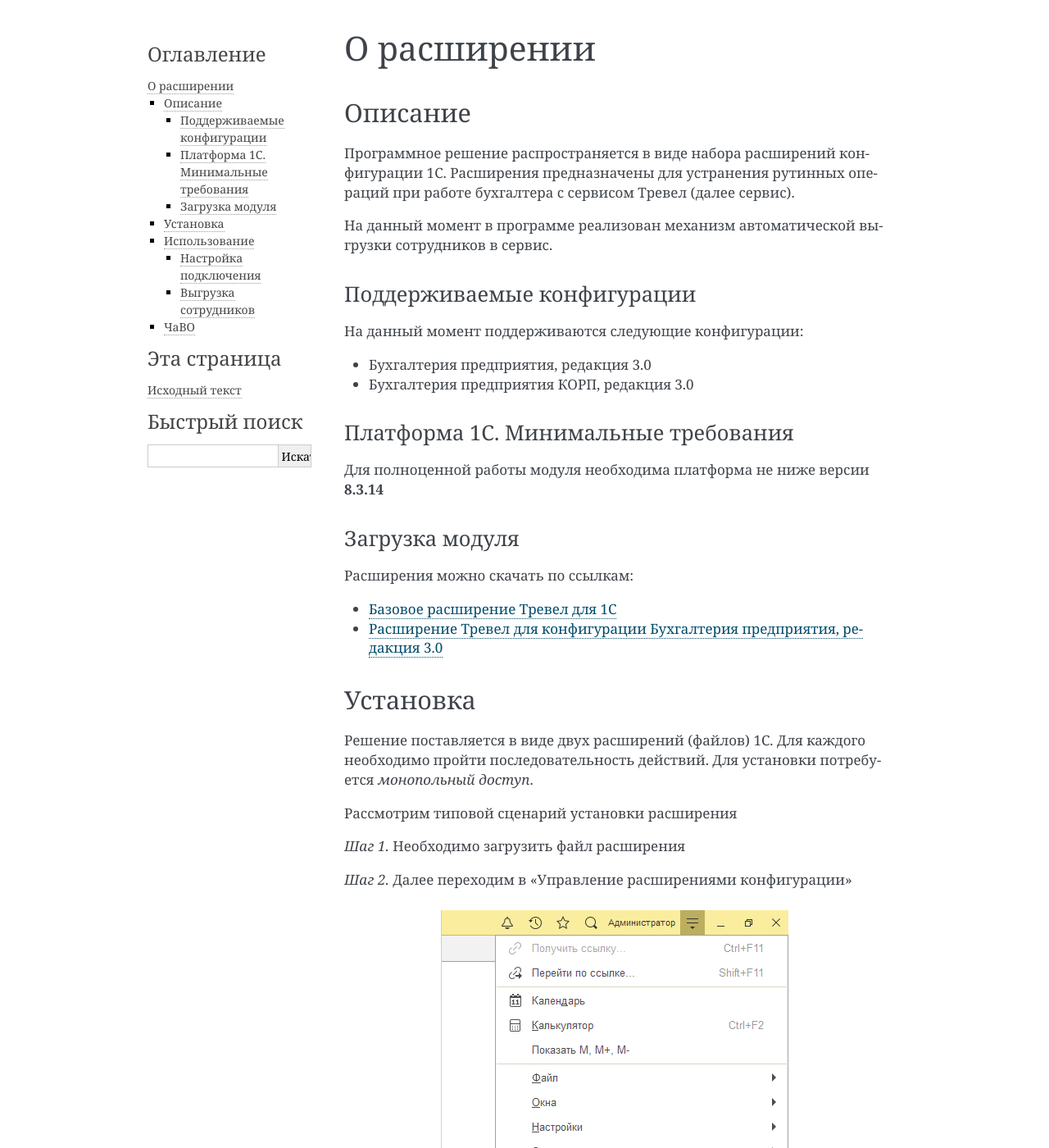
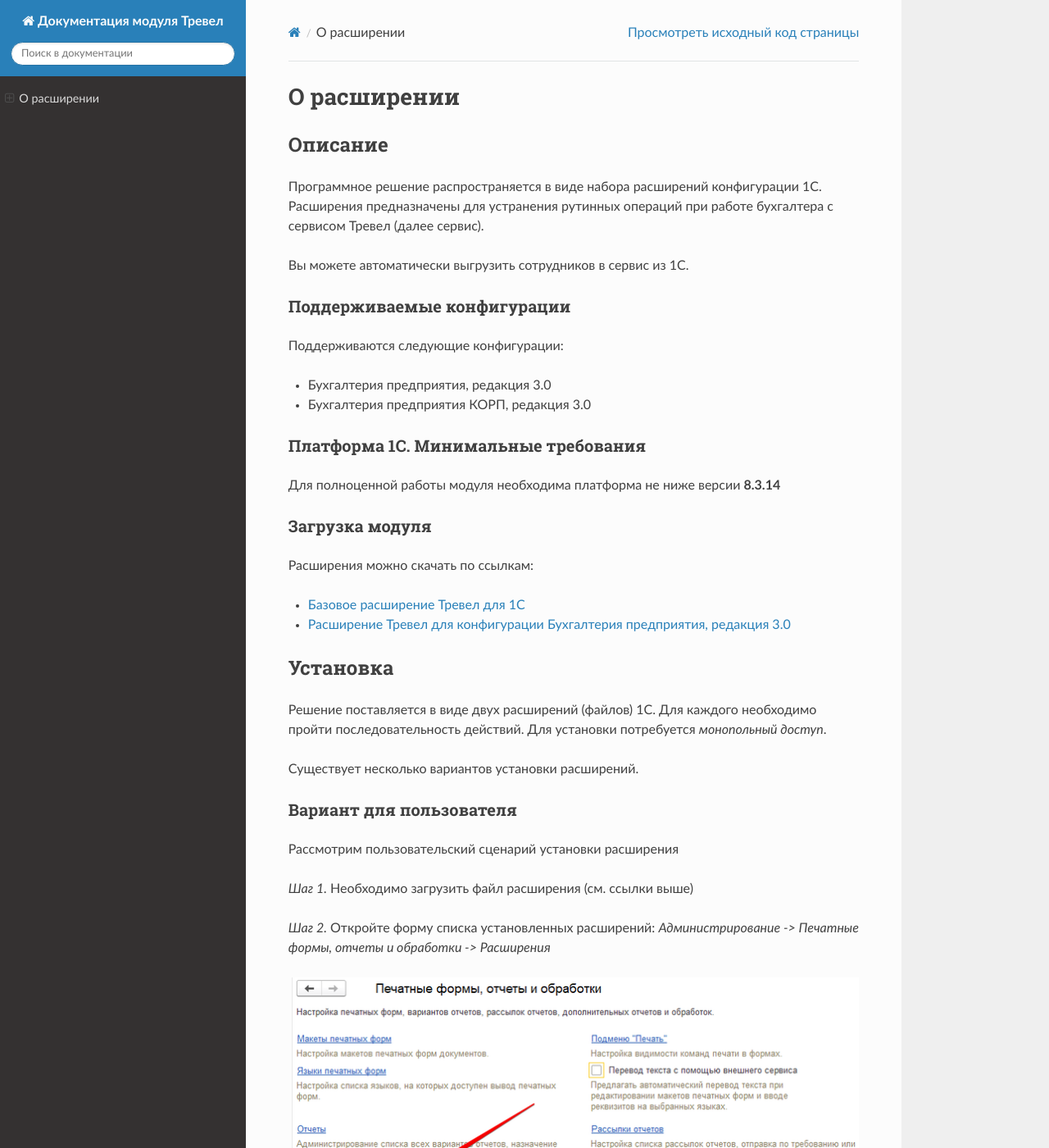
Before and after one commit to kontur-1c/travel-doc, a Sphinx documentation site: the page built from docs/index.rst, in a window 1280 px wide and 1400 px high. Shown: the whole window at 82% size. Built offline with Sphinx 7.4.7 and the Read the Docs theme 2.0.0, drawn with Linux system fonts in a browser that asks for light colours; some of the changed text lies outside the part shown.

Commit message:
Изменена тема Добавлен вариант установки расширения через "Администрирование" Добавлены ссылки на расширения

```diff
--- a/docs/conf.py
+++ b/docs/conf.py
@@ -51,7 +51,7 @@
 # The theme to use for HTML and HTML Help pages.  See the documentation for
 # a list of builtin themes.
 #
-html_theme = 'alabaster'
+html_theme = 'sphinx_rtd_theme'
 
 # Add any paths that contain custom static files (such as style sheets) here,
 # relative to this directory. They are copied after the builtin static files,
--- a/docs/index.rst
+++ b/docs/index.rst
@@ -7,12 +7,12 @@
 Программное решение распространяется в виде набора расширений конфигурации 1С.
 Расширения предназначены для устранения рутинных операций при работе бухгалтера с сервисом Тревел (далее сервис).
 
-На данный момент в программе реализован механизм автоматической выгрузки сотрудников в сервис.
+Вы можете автоматически выгрузить сотрудников в сервис из 1С.
 
 Поддерживаемые конфигурации
 ~~~~~~~~~~~~~~~~~~~~~~~~~~~
 
-На данный момент поддерживаются следующие конфигурации:
+Поддерживаются следующие конфигурации:
 
 * Бухгалтерия предприятия, редакция 3.0
 * Бухгалтерия предприятия КОРП, редакция 3.0
@@ -27,22 +27,51 @@
 
 Расширения можно скачать по ссылкам:
 
-* `Базовое расширение Тревел для 1С <https://kontur.travel/>`_
-* `Расширение Тревел для конфигурации Бухгалтерия предприятия, редакция 3.0 <https://kontur.travel/>`_
+* `Базовое расширение Тревел для 1С <https://update.kontur.ru/1c/v1/travel/extension>`_
+* `Расширение Тревел для конфигурации Бухгалтерия предприятия, редакция 3.0 <https://update.kontur.ru/1c/v1/travel_bp3/extension>`_
 
 Установка
 ---------
 
-Решение поставляется в виде двух расширений (файлов) 1С. Для каждого необходимо пройти последовательность действий. Для установки потребуется *монопольный доступ*.
+Решение поставляется в виде двух расширений (файлов) 1С. Для каждого необходимо пройти последовательность действий.
+Для установки потребуется *монопольный доступ*.
 
-Рассмотрим типовой сценарий установки расширения
+Существует несколько вариантов установки расширений.
+
+Вариант для пользователя
+~~~~~~~~~~~~~~~~~~~~~~~~
+
+Рассмотрим пользовательский сценарий установки расширения
+
+*Шаг 1.* Необходимо загрузить файл расширения (см. ссылки выше)
+
+*Шаг 2.* Откройте форму списка установленных расширений: *Администрирование -> Печатные формы, отчеты и обработки -> Расширения*
+
+.. image:: _static/sshts/06.png
+      :align: center
+      :alt: Раздел расширения
+
+*Шаг 3.* Добавьте новое расширение: *Добавить из файла... -> Выберите файл "travel.cfe" ("travel_bp3.cfe") -> Открыть*
+
+.. image:: _static/sshts/07.png
+      :align: center
+      :alt: Список установленных расширений
+
+*Шаг 4.* Снимите галочку *«Безопасный режим»*
+
+*Шаг 5.* Повторить шаги 1-4 для второго расширения
+
+*Шаг 6.* Для активации добавленных расширений необходимо перезапустить программу.
+
+~~~~~~~~~~~~~~~~~~~~~~~~~~~~~~~~~~~~
+Вариант для технического специалиста
+~~~~~~~~~~~~~~~~~~~~~~~~~~~~~~~~~~~~
 
 *Шаг 1.* Необходимо загрузить файл расширения
 
 *Шаг 2.* Далее переходим в «Управление расширениями конфигурации»
 
 .. figure:: _static/sshts/01.png
-      :scale: 100%
       :align: center
       :alt: Функции для технического специалиста...
 
@@ -51,7 +80,6 @@
 .. note:: Если у вас данный пункт отсутствует, то либо недостаточно прав, либо его необходимо активировать в настройках.
 
 .. figure:: _static/sshts/02.png
-      :scale: 100%
       :align: center
 
       Затем перейти в раздел «Управление расширениями конфигурации»
@@ -59,7 +87,6 @@
 *Шаг 3.* В открывшемся окне будет отображен список с текущими установленными расширениями. Добавим новое расширение нажатием на соответствующую кнопку.
 
 .. figure:: _static/sshts/03.png
-      :scale: 100%
       :align: center
 
       Выбор файла расширения
@@ -90,7 +117,6 @@
 Заполним поля настройки сведениями, выданные сервисом.
 
 .. figure:: _static/sshts/04.png
-      :scale: 100%
       :align: center
 
       Создание новой настройки подключения
```
Also changed, not shown: docs/_static/sshts/06.png (added), docs/_static/sshts/07.png (added).
